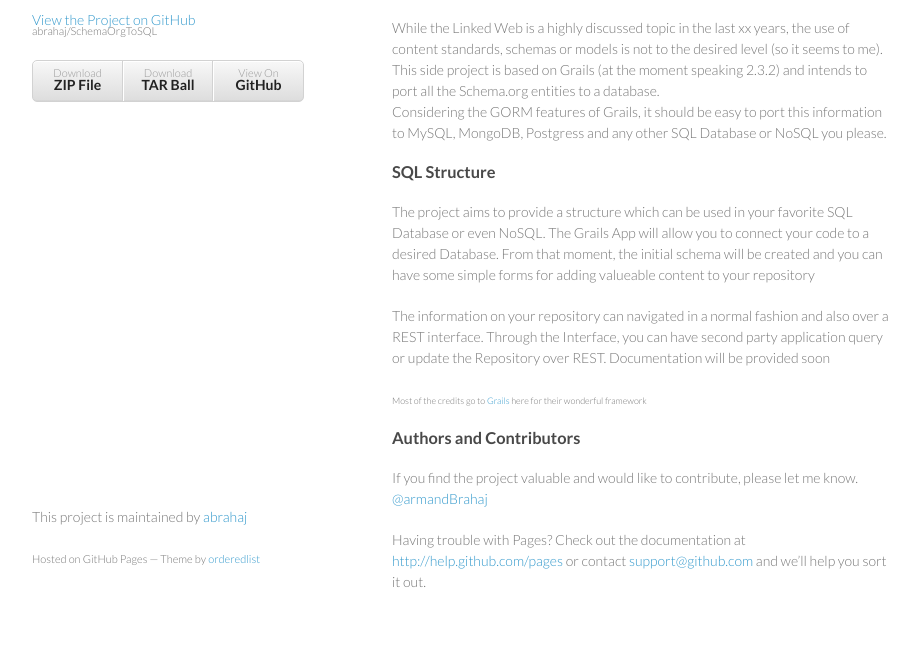
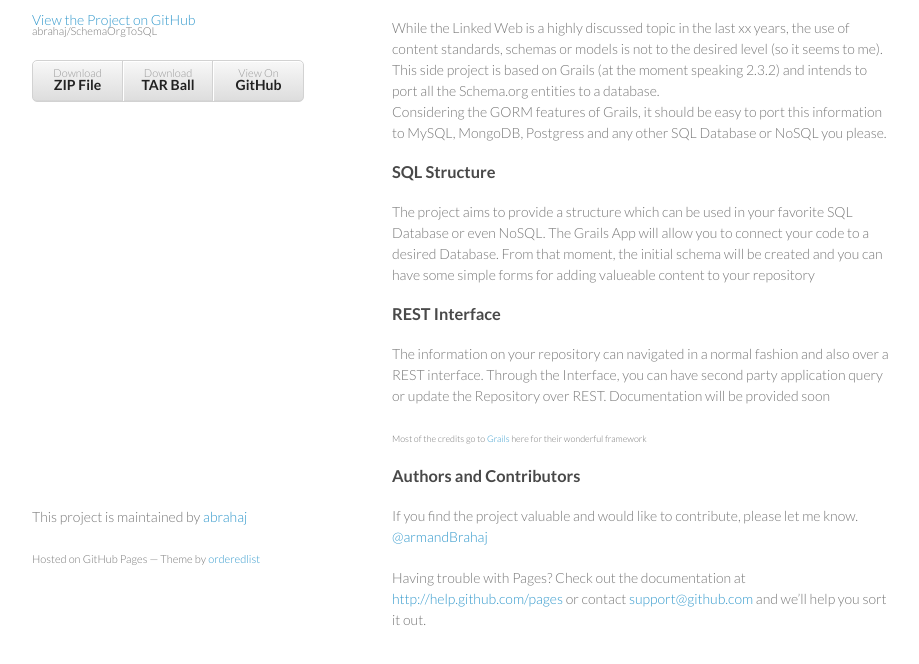
Before and after one commit to abrahaj/SchemaOrgToSQL, a plain HTML site: page index.html in a window 1280 px wide. Shown: the part 162-826 px from the top of the page, without its empty margins (178-1097 px from the left). Drawn offline with Linux system fonts and the light colour scheme.

Commit message:
Update index.html

```diff
--- a/index.html
+++ b/index.html
@@ -45,7 +45,7 @@ SQL Structure</h3>
 <p>The project aims to provide a structure which can be used in your favorite SQL Database or even NoSQL. The Grails App will allow you to connect your code to a desired Database. From that moment, the initial schema will be created and you can have some simple forms for adding valueable content to your repository </p>
 <h3>
  <a name="designer-templates" class="anchor" href="#REST-info"><span class="octicon octicon-link"></span></a>
- </h3>
+ REST Interface</h3>
 <p>The information on your repository can navigated in a normal fashion and also over a REST interface. Through the Interface, you can have second party application query or update the Repository over REST. Documentation will be provided soon</p>
 
 <p><span style="font-size:xx-small">Most of the credits go to <a href="http://grails.org">Grails</a> here for their wonderful framework</span></p>
```
